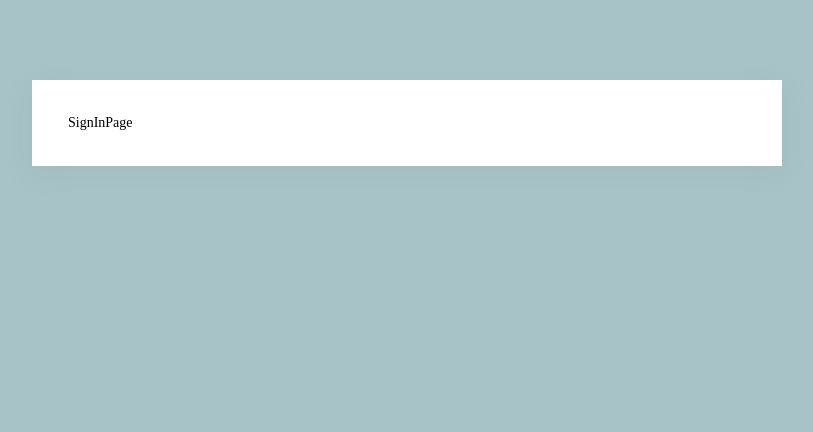
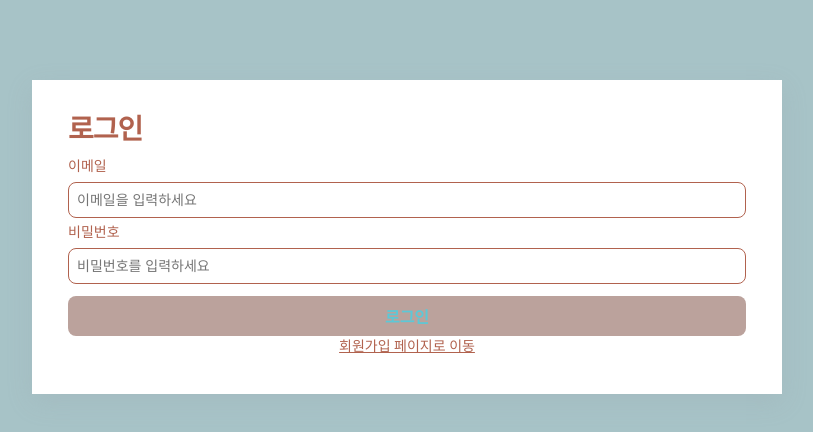
Before and after one commit to sduu/wanted-pre-onboarding-frontend, a React (Create React App) app: page /signin in a window 1280 px wide. Shown: the top 432 px of the page, without its empty margins (233-1046 px from the left). Built offline with nearby package versions, Linux system fonts and the light colour scheme; no server answers.

Commit message:
feat : 로그인 페이지 기능 구현

```diff
--- /dev/null
+++ b/src/components/AuthForm/AuthForm.jsx
@@ -0,0 +1,59 @@
+import { useState } from 'react';
+import { useNavigate } from 'react-router-dom';
+import { AuthFormWrapper, Button } from './AuthForm.style';
+import { signInApi } from '../../apis/auth';
+import InputItem from '../common/InputItem/InputItem';
+
+const AuthForm = () => {
+  const [formValue, setFormValue] = useState({ email: '', password: '' });
+
+  const navigate = useNavigate();
+
+  const checkValid = !(formValue.email.includes('@') && formValue.password.length >= 8);
+
+  const onChangeHandler = e => {
+    const { type, value } = e.target;
+    setFormValue(prevValue => ({ ...prevValue, [type]: value }));
+  };
+
+  const onSubmitHandler = async e => {
+    e.preventDefault();
+
+    const email = formValue.email;
+    const password = formValue.password;
+
+    const response = await signInApi(email, password);
+
+    if (response.status === 200) {
+      localStorage.setItem('access_token', response.data.access_token);
+      navigate('/todo');
+    }
+  };
+
+  return (
+    <AuthFormWrapper onSubmit={onSubmitHandler}>
+      <InputItem
+        type='email'
+        value={formValue.email}
+        label='이메일'
+        placeholder='이메일을 입력하세요'
+        onChange={onChangeHandler}
+        id='email'
+      />
+      <InputItem
+        type='password'
+        value={formValue.password}
+        label='비밀번호'
+        placeholder='비밀번호를 입력하세요'
+        onChange={onChangeHandler}
+        id='password'
+      />
+
+      <Button type='submit' disabled={checkValid} data-testid={`signin-button`}>
+        로그인
+      </Button>
+    </AuthFormWrapper>
+  );
+};
+
+export default AuthForm;
--- /dev/null
+++ b/src/components/AuthForm/AuthForm.style.jsx
@@ -0,0 +1,28 @@
+import styled from 'styled-components';
+
+export const AuthFormWrapper = styled.form`
+  display: flex;
+  flex-direction: column;
+  gap: 8px;
+
+  input {
+    height: 3.6rem;
+  }
+`;
+
+export const Button = styled.button`
+  display: block;
+  height: 4rem;
+  margin-top: 4px;
+  padding: 0 32px;
+  border-radius: var(--border-radius);
+  word-break: keep-all;
+  color: var(--secondary);
+  font-size: 1.6rem;
+  font-weight: 700;
+  background-color: var(--primary);
+
+  :disabled {
+    background-color: var(--primary-disabled);
+  }
+`;
--- a/src/pages/SignInPage.jsx
+++ b/src/pages/SignInPage.jsx
@@ -1,7 +1,15 @@
 import { MainContainerWrapper } from '../components/common/MainContainer/MainContainer.style';
+import AuthForm from './../components/AuthForm/AuthForm';
+import Linked from './../components/common/Linked/Linked';
 
 const SignInPage = () => {
-  return <MainContainerWrapper>SignInPage</MainContainerWrapper>;
+  return (
+    <MainContainerWrapper>
+      <h1>로그인</h1>
+      <AuthForm />
+      <Linked to='/signup'>회원가입 페이지로 이동</Linked>
+    </MainContainerWrapper>
+  );
 };
 
 export default SignInPage;
--- /dev/null
+++ b/src/router/AuthRoute.jsx
@@ -0,0 +1,10 @@
+import React from 'react';
+import { Navigate, Outlet } from 'react-router-dom';
+
+const AuthRoute = () => {
+  const authToken = localStorage.getItem('access_token');
+
+  return !authToken ? <Navigate to='/signin' /> : <Outlet />;
+};
+
+export default AuthRoute;
--- /dev/null
+++ b/src/router/NonAuthRoute.jsx
@@ -0,0 +1,10 @@
+import React from 'react';
+import { Navigate, Outlet } from 'react-router-dom';
+
+const NonAuthRoute = () => {
+  const authToken = localStorage.getItem('access_token');
+
+  return !authToken ? <Outlet /> : <Navigate to='/todo' />;
+};
+
+export default NonAuthRoute;
--- a/src/router/Router.jsx
+++ b/src/router/Router.jsx
@@ -1,14 +1,10 @@
 import { BrowserRouter, Navigate, Outlet, Route, Routes } from 'react-router-dom';
-import SignInPage from './../pages/SignInPage';
+import NonAuthRoute from './NonAuthRoute';
+import AuthRoute from './AuthRoute';
+import NotFoundPage from '../pages/NotFoundPage';
+import SignInPage from '../pages/SignInPage';
 import SignUpPage from './../pages/SignUpPage';
 import TodoPage from './../pages/TodoPage';
-import NotFoundPage from './../pages/NotFoundPage';
-
-const authToken = localStorage.getItem('access_token');
-
-const AuthRoute = () => (!authToken ? <Navigate to='/signin' /> : <Outlet />);
-
-const NonAuthRoute = () => (!authToken ? <Outlet /> : <Navigate to='/todo' />);
 
 const Router = () => {
   return (
```
